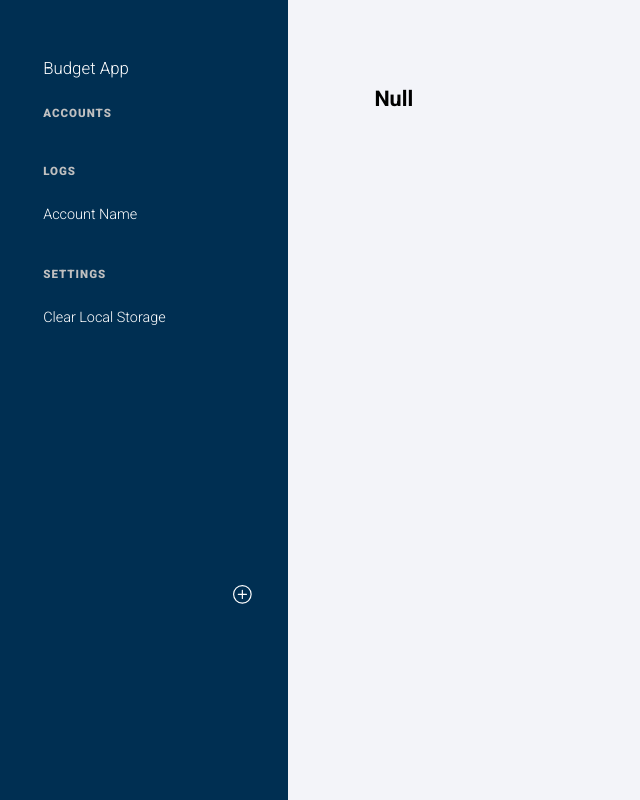
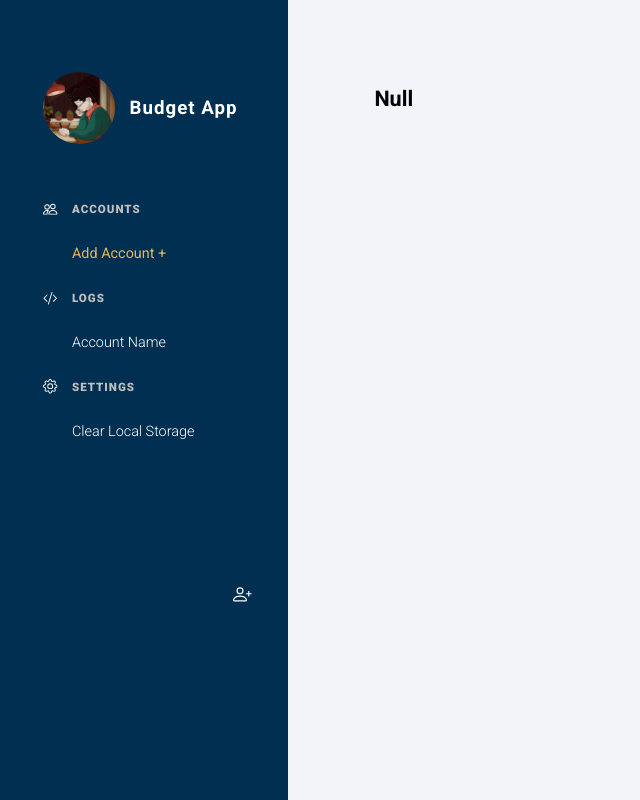
Before and after one commit to michael-dollosa/budgetapp, a React (Create React App) app: page / in a window 1280 px wide. Shown: the whole page, without its empty margins (0-640 px from the left). Built offline with nearby package versions, Linux system fonts and the light colour scheme.

Commit message:
added new account ux in sidebar. fixed some bug in reducers. added filter by year feature

```diff
--- a/src/components/Header.styles.scss
+++ b/src/components/Header.styles.scss
@@ -1,3 +1,11 @@
+@import '../scss/animations';
+
+.header-container{
+  transition: .5s;
+  animation-name: moveIn;
+  animation-duration: 1s;
+  animation-timing-function: ease-out;
+}
 .header-main{
   display: flex;
   align-items: center;
@@ -31,6 +39,7 @@
 .header-title{
   color: var(--font-color-subheading);
   font-size: var(--font-size-heading);
+  text-transform: capitalize;
 }
 
 .header-main-stat{
--- a/src/components/Sidebar.component.js
+++ b/src/components/Sidebar.component.js
@@ -3,12 +3,15 @@ import { connect } from "react-redux"
 import { setBudgetAccount } from "../redux/budgetAccount/budgetAccount.actions"
 import { toggleAccountForm } from "../redux/modal/modal.actions"
 
-import { BsPlusCircle } from "react-icons/bs";
+import { BsPeople, BsPersonPlus, BsGear, BsCodeSlash } from "react-icons/bs";
 
 const Sidebar = ({ accounts, setBudgetAccount, accountToggleFlag, toggleAccountForm }) => {
   //fn to set toggle state
   const handleSetToggleForm = () => {
-    toggleAccountForm(!accountToggleFlag)
+    if(accounts.length < 6) {
+      toggleAccountForm(!accountToggleFlag)
+    }
+    else{ console.log("buy premium")}
   }
   //to set current account to show
   const handleSetBudgetAccount = (account) => {
@@ -26,20 +29,37 @@ const Sidebar = ({ accounts, setBudgetAccount, accountToggleFlag, toggleAccountF
       <h4 key={account.uniqueID} onClick={ () => handleSetBudgetAccount(account.uniqueID)}>{account.name}</h4>)
   })
 
+  const accountBody = (accounts.length === 0)
+  ? <h4 className="nav-new-account" onClick={() => handleSetToggleForm()}>Add Account +</h4>
+  : accountList
+
   return(
     <nav>
       <main>
         <section class="nav-section">
-          <h1>Budget App</h1>
-          <label>ACCOUNTS</label>
-          { accountList }
-          <label>LOGS</label>
+          <div className="nav-label">
+            <img src="./budget-logo.png" alt="" />
+            <h1>Budget App</h1>
+          </div>
+
+          <div className="nav-label">
+            <BsPeople />
+            <label>ACCOUNTS</label>
+          </div>
+          { accountBody }
+          <div className="nav-label">
+            <BsCodeSlash />
+            <label>LOGS</label>
+          </div>
           <h4>Account Name</h4>
-          <label>SETTINGS</label>
+          <div className="nav-label">
+            <BsGear />
+            <label>SETTINGS</label>
+          </div>
           <h4 onClick={ clearLocalStorage }>Clear Local Storage</h4>
         </section>
         <section class="nav-footer">
-          <BsPlusCircle class="nav-icon" onClick={() => handleSetToggleForm()}/>
+          <BsPersonPlus class="nav-icon" onClick={() => handleSetToggleForm()}/>
         </section>
       </main>
     </nav>
--- a/src/components/Sidebar.styles.scss
+++ b/src/components/Sidebar.styles.scss
@@ -22,22 +22,45 @@ nav > main{
   font-weight: 300;
 }
 
-.nav-section > label {
+.nav-label {
+  display: flex;
+  align-items: center;
+  padding: 1rem 0 1rem 0;
+  // background-color: red;
+  >img{
+    height: 5rem;
+    clip-path: circle(2.5rem at center);
+    margin-right: 1rem;
+  }
+
+  >h1{
+    font-size: var(--font-size-subheading);
+    letter-spacing: 1px;
+  }
+  &:nth-child(1){
+    margin-bottom: 2rem;
+  }
+}
+
+
+.nav-label > label {
   display: block;
   font-size: var(--font-size-label);
   font-weight: 900;
   letter-spacing: 1px;
   color: var(--font-color-label);
-  padding: 2rem 0 1rem 0;
+  margin-left: 1rem;
 }
 
 .nav-section > h4{
   padding: 1rem 0;
   cursor: pointer;
-
+  margin-left: 2rem;
+  text-transform: capitalize;
   &:hover{
     font-weight: 900;
   }
+
 }
 
 .nav-footer{
@@ -52,3 +75,10 @@ nav > main{
   font-size: 1.3rem;
   cursor: pointer;
 }
+
+
+.nav-new-account{
+  font-size: 1rem;
+  color: #e2b762;
+  font-weight: 400;
+}
--- a/src/components/TransactionLog.component.js
+++ b/src/components/TransactionLog.component.js
@@ -1,29 +1,65 @@
 import "./TransactionLog.styles.scss"
+import { useState } from "react"
 import { connect } from "react-redux"
 import { BsFilePlus } from "react-icons/bs";
 import { toggleTransactionForm } from "../redux/modal/modal.actions"
 import TransactionItem from "./TransactionItem.component";
 const TransactionLog = ({transactions, addTransactionToggle, toggleTransactionForm}) => {
+  const [filter, setFilter] = useState("All")
 
   const transactionList = transactions.map((transaction, index) => (
     <div className="transaction-item-container">
       <TransactionItem key={index} transaction={transaction} />
     </div>
+  ))
 
+  const transactionFilteredList = transactions.map((transaction, index) => {
+      return transaction.date.year.toString() === filter
+      ? (
+        <div className="transaction-item-container">
+          <TransactionItem key={index} transaction={transaction} />
+        </div>
+
+      )
+      : null
+  })
+
+  const showTransactions = filter === "All" ? transactionList : transactionFilteredList
+
+  let yearList = [...new Set(transactions.map(item => item.date.year))]
+  let optionList = yearList.map((year, index) => (
+    <option key={index} value={year} >{ year }</option>
   ))
 
   const handleTransactionFormToggle = () => {
     toggleTransactionForm(!addTransactionToggle)
   }
+
+  const handleFilterChange = (event) => {
+    console.log(transactionList)
+    console.log(transactionFilteredList)
+    setFilter(event.target.value)
+  }
+
   return (
     <section className="transaction-log-container">
-      <div className="transaction-log-header">
-        <h2 className="subheading">Transactions Log</h2>
-        <BsFilePlus className="transaction-icon" onClick={ () => handleTransactionFormToggle() }/>
-      </div>
+      <section className="transaction-log-header-main">
+        <div className="transaction-log-header">
+          <h2 className="subheading">Transactions Log</h2>
+          <BsFilePlus className="transaction-icon" onClick={ () => handleTransactionFormToggle() }/>
+        </div>
+        <div className="transaction-filter">
+          <label>Filter by Year</label>
+          <select onChange={event => handleFilterChange(event)} value={filter}>
+            <option>All</option>
+            { optionList }
+          </select>
+        </div>
+      </section>
+
 
       <div className="transaction-log-list">
-      { transactionList }
+      { showTransactions }
       </div>
     </section>
   )
--- a/src/components/TransactionLog.styles.scss
+++ b/src/components/TransactionLog.styles.scss
@@ -5,8 +5,6 @@
   flex-direction: column;
   align-items: flex-start;
   justify-content: flex-start;
-
-
 }
 
 .transaction-item-container{
@@ -20,6 +18,22 @@
   }
 }
 
+.transaction-log-header-main{
+  width: 100%;
+  display: flex;
+  align-items: center;
+  justify-content: space-between;
+}
+
+.transaction-filter{
+  width:40%;
+  display: flex;
+  align-items: center;
+  // justify-content: space-between;
+  >label{
+    width: 12rem;
+  }
+}
 .transaction-log-header{
   width: 100%;
   margin-bottom: 2rem;
--- a/src/forms/AddAccountForm.styles.scss
+++ b/src/forms/AddAccountForm.styles.scss
@@ -15,8 +15,8 @@
 }
 
 .account-form-container{
-  position: absolute;
-  top: 30%;
+  position: fixed;
+  top: 40%;
   left: 50%;
   transform: translate(-50%, -50%);
 }
--- a/src/forms/AddTransactionForm.component.js
+++ b/src/forms/AddTransactionForm.component.js
@@ -1,4 +1,4 @@
-import { useState } from "react"
+import { useState, useEffect, useRef } from "react"
 import { connect } from "react-redux"
 import { addTransaction } from "../redux/budgetAccount/budgetAccount.actions"
 import { currentDate } from "../helper/helper"
@@ -13,7 +13,15 @@ const AddTransactionForm = ({transactionUniqueID, addTransaction, addTransaction
   const [cost, setCost] = useState(null)
   const [date, setDate] = useState(currentDate)
   const [type, setType] = useState("expense")
+  const refToParentElement = useRef()
 
+  // useEffect(() => {
+  //   document.body.addEventListener("click", (event) => {
+  //     if(refToParentElement.current.contains(event.target)){
+  //       toggleTransactionForm(!addTransactionToggle)
+  //     }
+  //   })
+  // }, [])
   const handleTransactionFormToggle = () => {
     toggleTransactionForm(!addTransactionToggle)
   }
@@ -58,7 +66,7 @@ const AddTransactionForm = ({transactionUniqueID, addTransaction, addTransaction
   }
 
   return(
-    <div className="modal-container">
+    <div className="modal-container" ref={refToParentElement}>
       <section className="transaction-form-container">
         <div className="transaction-form">
           <div className="form-header">
--- a/src/forms/AddTransactionForm.styles.scss
+++ b/src/forms/AddTransactionForm.styles.scss
@@ -14,8 +14,8 @@
 }
 
 .transaction-form-container{
-  position: absolute;
-  top: 30%;
+  position: fixed;
+  top: 40%;
   left: 50%;
   transform: translate(-50%, -50%);
 }
--- a/src/index.styles.scss
+++ b/src/index.styles.scss
@@ -138,7 +138,7 @@ button{
 
 .modal-container::before {
   content: "";
-  position: absolute;
+  position: fixed;
   top: 0;
   width: 100%;
   height: 100vh;
--- a/src/redux/budgetAccount/budgetAccount.reducer.js
+++ b/src/redux/budgetAccount/budgetAccount.reducer.js
@@ -25,7 +25,7 @@ const budgetAccountReducer = (state = INITIAL_STATE, action) => {
       return{
         ...state,
         accounts: deleteAccount(state.accounts, action.payload),
-        currentAccountID: checkAccountIndex(state.accounts)
+        currentAccountID: checkAccountIndex(state.accounts, action.payload)
       }
     case "MODIFY_BUDGET_ACCOUNT":
       return{
--- a/src/redux/budgetAccount/budgetAccount.utils.js
+++ b/src/redux/budgetAccount/budgetAccount.utils.js
@@ -144,14 +144,14 @@ export const deleteTransaction = (budgetState, transactionIdToDelete) => {
 }
 
 export const deleteAccount = (accountArray, accountID) => {
-  console.log("account array", accountArray)
   return accountArray.filter((account) => account.uniqueID !== accountID)
 }
 
-export const checkAccountIndex = (accountArray) => {
+export const checkAccountIndex = (accountArray, accountID) => {
+  const updatedAccounts = accountArray.filter((account) => account.uniqueID !== accountID)
   return accountArray.length === 0
   ? null
-  : accountArray[0].uniqueID
+  : updatedAccounts[0].uniqueID
 }
 
 export const modifyAccount = (budgetState, modifiedData) => {
--- a/src/scss/_animations.scss
+++ b/src/scss/_animations.scss
@@ -16,15 +16,9 @@
   /* start of animation */
   0% {
       opacity: 0;
-      transform: translateX(-10rem); /* animate in X direction */
+      transform: translateX(-2rem); /* animate in X direction */
   }
 
-  80% {
-      opacity: 1;
-      transform: translateX(1rem); /* animate in X direction */
-  }
-
-  /* end of animation */
   100% {
       opacity: 1;
       transform: translate(0); /* translate 0 means to be in the original position*/
```
Also changed, not shown: public/budget-logo.png (added).
